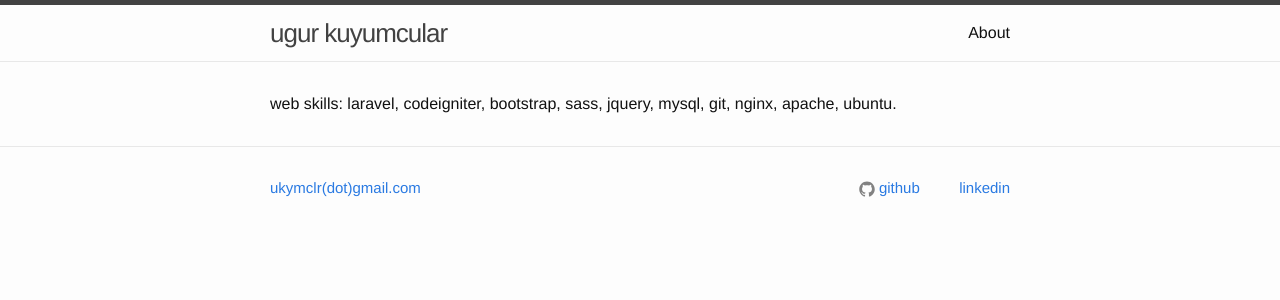
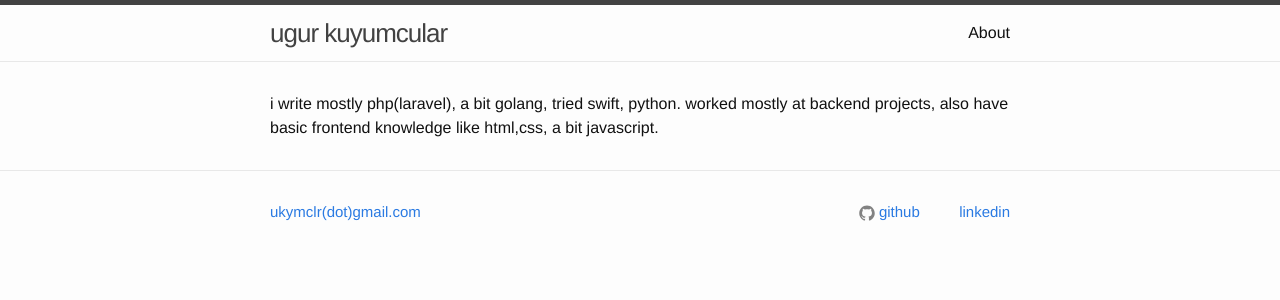
Before and after one commit to ugur/ugur.github.io, a Jekyll site: the page built from index.html, in a window 1280 px wide. Shown: the top 300 px of the page. Built offline with Jekyll 4.4.1, drawn with Linux system fonts in a browser that asks for light colours.

Commit message:
Update index.html

```diff
--- a/index.html
+++ b/index.html
@@ -6,8 +6,10 @@ published: true
 <div class="home">
 
 
-web skills:
-laravel, codeigniter, bootstrap, sass, jquery, mysql, git, nginx, apache, ubuntu.
+  i write mostly php(laravel), a bit golang, tried swift, python.
+  worked mostly at backend projects,
+  also have basic frontend knowledge like html,css, a bit javascript.
+
 
   <!--<ul class="post-list">
     {% for post in site.posts %}
```
